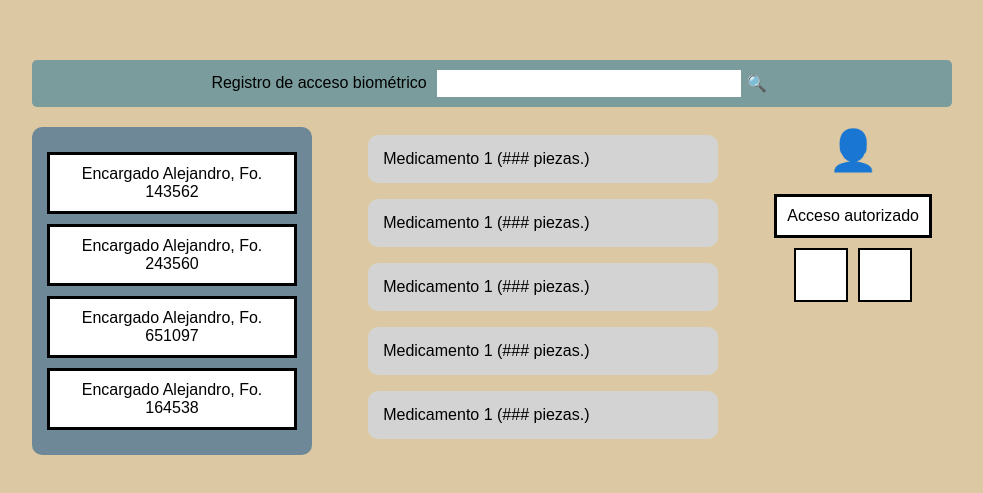
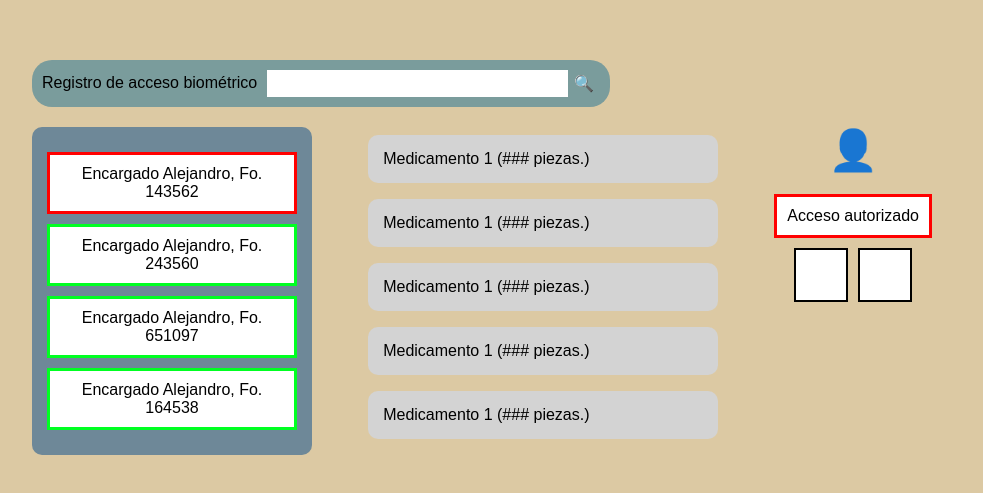
Before and after one commit to JonaAraj/Sistema-de-acceso-biom-trico-para-el-rea-de-medicamentos-controlados, a plain HTML site: page Index AB.html in a window 1280 px wide. Shown: the part 143-636 px from the top of the page, without its empty margins (158-1141 px from the left). Drawn offline with Linux system fonts and the light colour scheme.

Commit message:
Update style.css

```diff
--- a/style.css
+++ b/style.css
@@ -21,9 +21,9 @@ body {
     align-items: center;
     background-color: #7a9c9c;
     padding: 10px;
-    border-radius: 5px;
-    width: 100%;
-    justify-content: center;
+    border-radius: 20px;
+    width: 62%;
+    justify-content:initial;
     margin-bottom: 20px;
 }
 
@@ -65,8 +65,8 @@ body {
     border: 3px solid;
 }
 
-.rojo { border-color: rgb(0, 0, 0); }
-.verde { border-color: rgb(0, 0, 0); }
+.rojo { border-color: rgb(255, 0, 0); }
+.verde { border-color: rgb(0, 255, 34); }
 
 .medicamentos {
     flex-grow: 1;
@@ -105,4 +105,5 @@ body {
     height: 50px;
     background-color: white;
     border: 2px solid black;
+
 }
```
